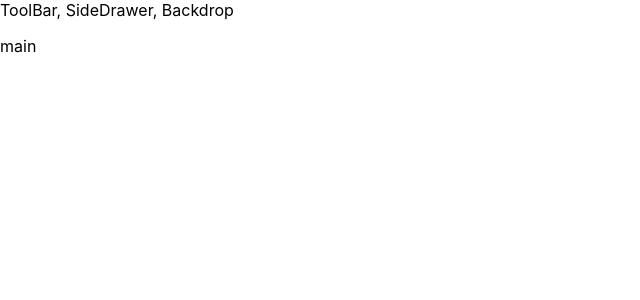
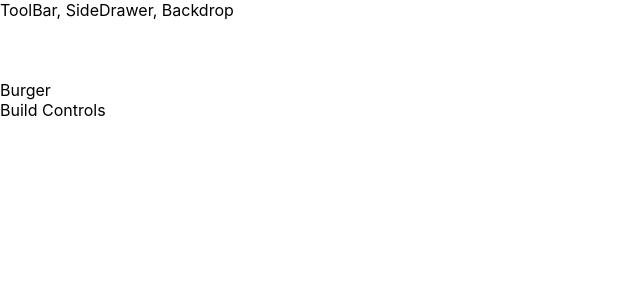
Before and after one commit to ArtemyNouveau/UglyBurger, a React (Create React App) app: page / in a window 1280 px wide. Shown: the top 300 px of the page, without its empty margins (0-640 px from the left). Built offline with nearby package versions, Linux system fonts and the light colour scheme.

Commit message:
Burger started

```diff
--- a/src/App.js
+++ b/src/App.js
@@ -1,5 +1,6 @@
 import React, { Component } from 'react';
 import Layout from './components/Layout/Layout'
+import BurgerBuilder from "./containers/BurgerBuilder/BurgerBuilder";
 import styles from './App.module.css';
 
 class App extends Component {
@@ -7,7 +8,7 @@ class App extends Component {
         return (
             <div>
                 <Layout>
-                    <p>main</p>
+                    <BurgerBuilder/>
                 </Layout>
             </div>
         )
--- a/src/components/Layout/Layout.js
+++ b/src/components/Layout/Layout.js
@@ -1,9 +1,10 @@
 import React, {Fragment} from "react";
+import styles from './Layout.module.css'
 
 const layaout = (props) => (
     <Fragment>
         <div>ToolBar, SideDrawer, Backdrop</div>
-        <main>
+        <main className={styles.content}>
             {props.children}
         </main>
     </Fragment>
--- /dev/null
+++ b/src/components/Layout/Layout.module.css
@@ -0,0 +1,3 @@
+.content {
+    margin-top: 60px;
+}
--- /dev/null
+++ b/src/containers/BurgerBuilder/BurgerBuilder.js
@@ -0,0 +1,14 @@
+import React, {Component, Fragment} from "react";
+
+class BurgerBuilder extends Component{
+    render() {
+        return (
+            <Fragment>
+                <div>Burger</div>
+                <div>Build Controls</div>
+            </Fragment>
+        );
+    }
+}
+
+export default BurgerBuilder;
```
